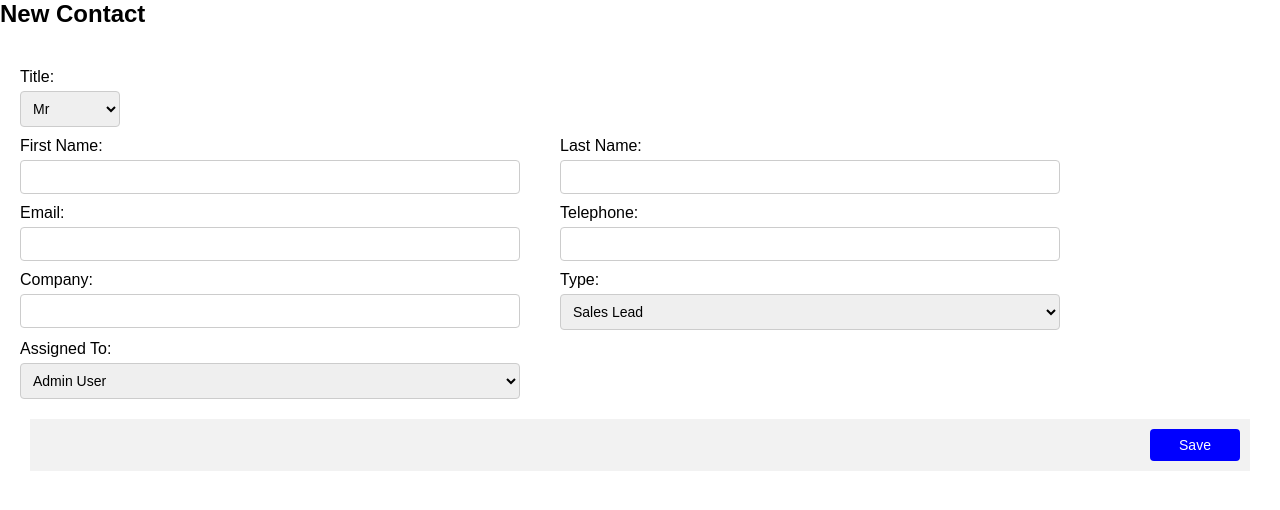
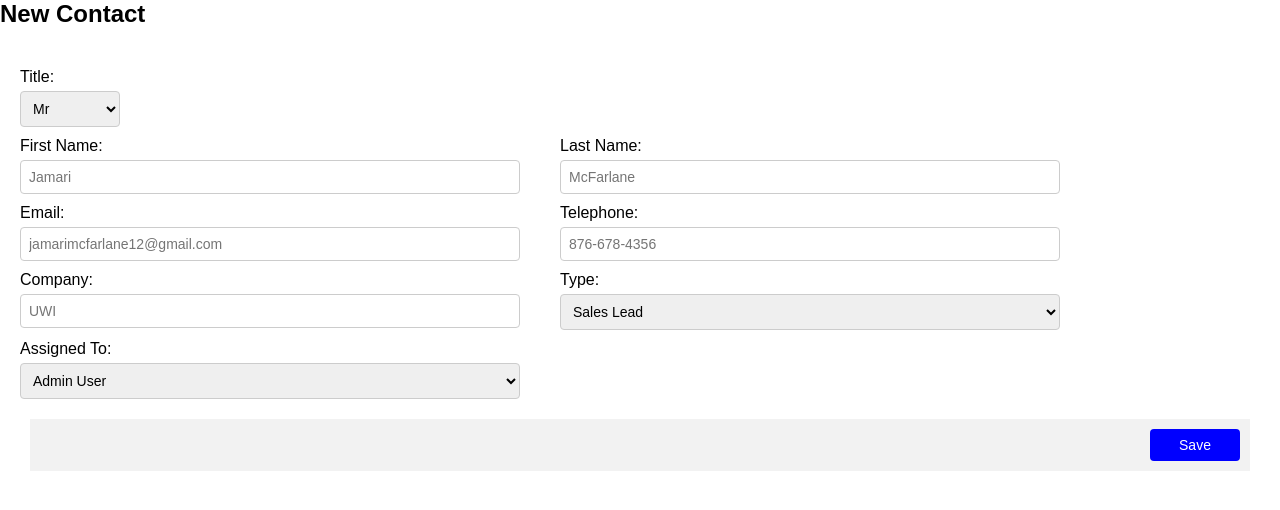
Before and after one commit to JamarTG/info2180-P2, a PHP site: page /new_contact.php in a window 1280 px wide. Shown: the top 510 px of the page. Run offline with PHP 8.4, Linux system fonts and the light colour scheme; data comes from the database, SQL or seed files in the repository.

Commit message:
fixed styling error

```diff
--- a/add_user.php
+++ b/add_user.php
@@ -9,7 +9,7 @@
 <body>
     <?php
     session_start();
-    if($_SESSION["role"] === "Admin") {
+    if ($_SESSION["role"] === "Admin") {
         ?>
         <h2>New User</h2>
         <div class="content-container">
@@ -49,7 +49,9 @@
         </div>
         <?php
     } else {
+        echo '<div class="content-container">';
         echo '<p>Only admins can add users</p>';
+        echo '</div>';
     }
     ?>
 </body>
--- a/dashboard.css
+++ b/dashboard.css
@@ -89,7 +89,7 @@ color: grey;
 
 }
 
-.sales-lead .type-label {
+.saleslead .type-label {
   background-color: orange;
   color: #333;
   font-weight: bold;
--- a/new_contact.php
+++ b/new_contact.php
@@ -69,23 +69,23 @@
             <div class="row">
                 <div class="form-group">
                     <label for="firstname">First Name:</label>
-                    <input type="text" id="firstname" name="firstname" required>
+                    <input type="text" id="firstname" name="firstname" placeholder="Jamari" required>
                 </div>
 
                 <div class="form-group">
                     <label for="lastname">Last Name:</label>
-                    <input type="text" id="lastname" name="lastname" required>
+                    <input type="text" id="lastname" name="lastname" placeholder="McFarlane" required>
                 </div>
             </div>
 
             <div class="row">
                 <div class="form-group">
                     <label for="email">Email:</label>
-                    <input type="email" id="email" name="email" required>
+                    <input type="email" id="email" name="email" placeholder="jamarimcfarlane12@gmail.com" required>
                 </div>
                 <div class="form-group">
                     <label for="telephone">Telephone:</label>
-                    <input type="text" id="telephone" name="telephone">
+                    <input type="text" id="telephone" name="telephone" placeholder="876-678-4356">
                 </div>
 
 
@@ -94,7 +94,7 @@
             <div class="row">
                 <div class="form-group">
                     <label for="company">Company:</label>
-                    <input type="text" id="company" name="company">
+                    <input type="text" id="company" name="company" placeholder="UWI">
                 </div>
                 <div class="form-group">
                     <label for="type">Type:</label>
```
Also changed, not shown: login.php (+8 -5 lines).
